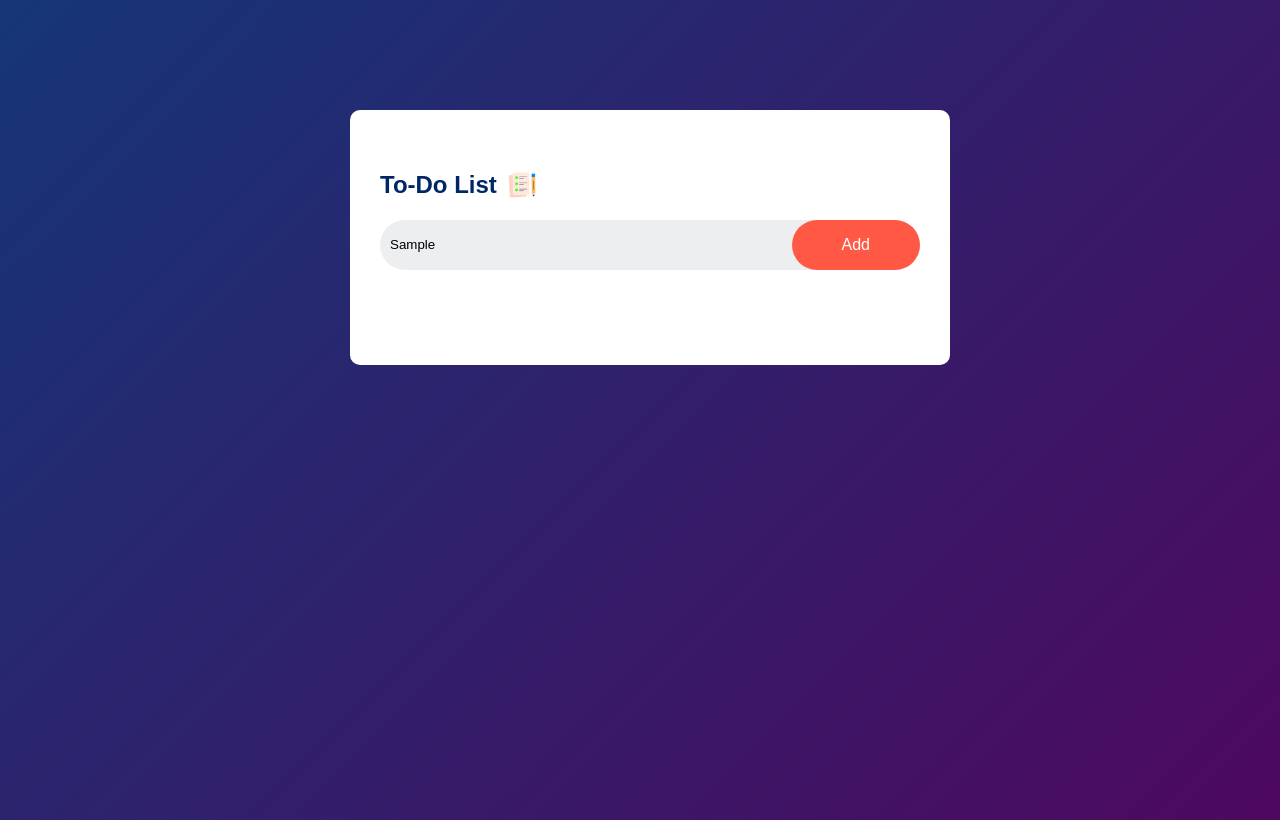
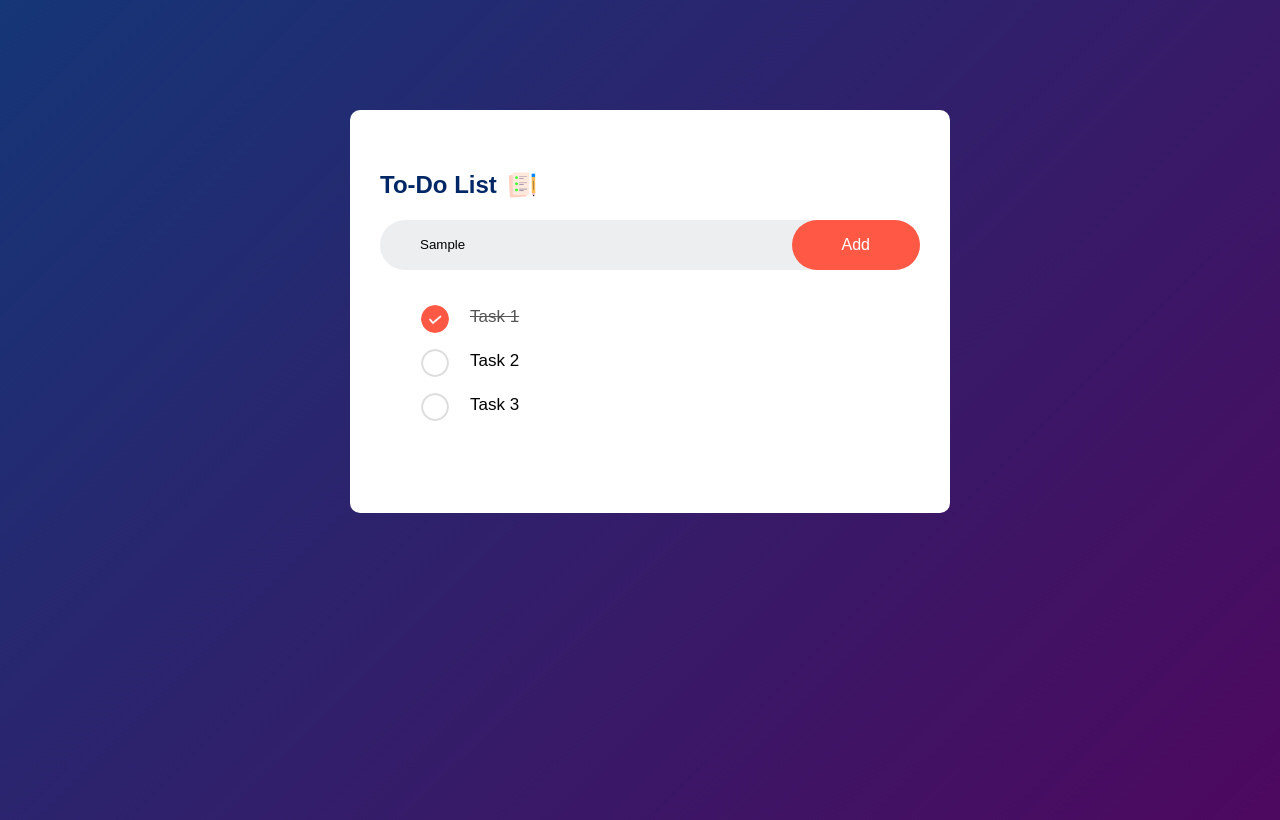
Before and after one commit to tarun05rawat/To-Do-List, a plain HTML site: page index.html in a window 1280 px wide. Both pictures are taken after typing "Sample" into the empty fields and a click on the button "Add". Drawn offline with Linux system fonts and the light colour scheme.

Commit message:
added script.js functionality

```diff
--- a/index.html
+++ b/index.html
@@ -11,11 +11,16 @@
   <div class="todo-app">
     <h2>To-Do List <img src="images2/icon.png"></h2>
     <div class="row">
-      <input type="text" id="input-box" placeholder="   Add a task">
-      <button id="add-button">Add</button>
+      <input type="text" id="input-box" placeholder="Add a task">
+      <button onclick="addTask()" id="add-button">Add</button>
     </div>
+      <ul id="list-container">
+        <li class="checked">Task 1</li>
+        <li>Task 2</li>
+        <li>Task 3</li>
+      </ul>
   </div>
 </div>
-
+<script src="script.js"></script>
 </body>
 </html>
--- a/script.js
+++ b/script.js
@@ -0,0 +1,14 @@
+const inputBox = document.getElementById('input-box');
+const listContainer = document.getElementById('list-container');
+
+function addTask() {
+  if (inputBox.value === ''){
+    alert('Please enter a task');
+  }
+  else {
+    let li = document.createElement("li");
+    li.innerHTML = inputBox.value();
+    listContainer.appendChild(li);
+  }
+
+}
--- a/style.css
+++ b/style.css
@@ -40,7 +40,7 @@ body{
   justify-content: space-between;
   background: #edeef0;
   border-radius: 30px;
-  padding: 0px;
+  padding-left: 20px;
   margin-bottom: 25px;
 }
 
@@ -49,8 +49,8 @@ input{
   border: none;
   outline: none;
   background: transparent;
-  padding: 0 10px;
-
+  padding: 10px;
+  font-weight: 14px;
 }
 
 button{
@@ -64,3 +64,40 @@ button{
   border-radius: 40px;
 
 }
+
+#input-box{
+  padding-left: 20px;
+}
+
+
+ul li {
+  list-style: none;
+  font-size: 17px;
+  padding: 12px 8px 12px 50px;
+  user-select: none;
+  cursor: pointer;
+  position: relative;
+
+}
+
+ul li::before{
+  content: '';
+  position: absolute;
+  height: 28px;
+  width: 28px;
+  border-radius: 50%;
+  background-image: url(images2/unchecked.png);
+  background-size: cover;
+  background-position: center;
+  top: 10px;
+  left: 1px;
+}
+
+ul li.checked{
+  color: #555;
+  text-decoration: line-through;
+}
+
+ul li.checked::before{
+  background-image: url(images2/checked.png);
+}
```
